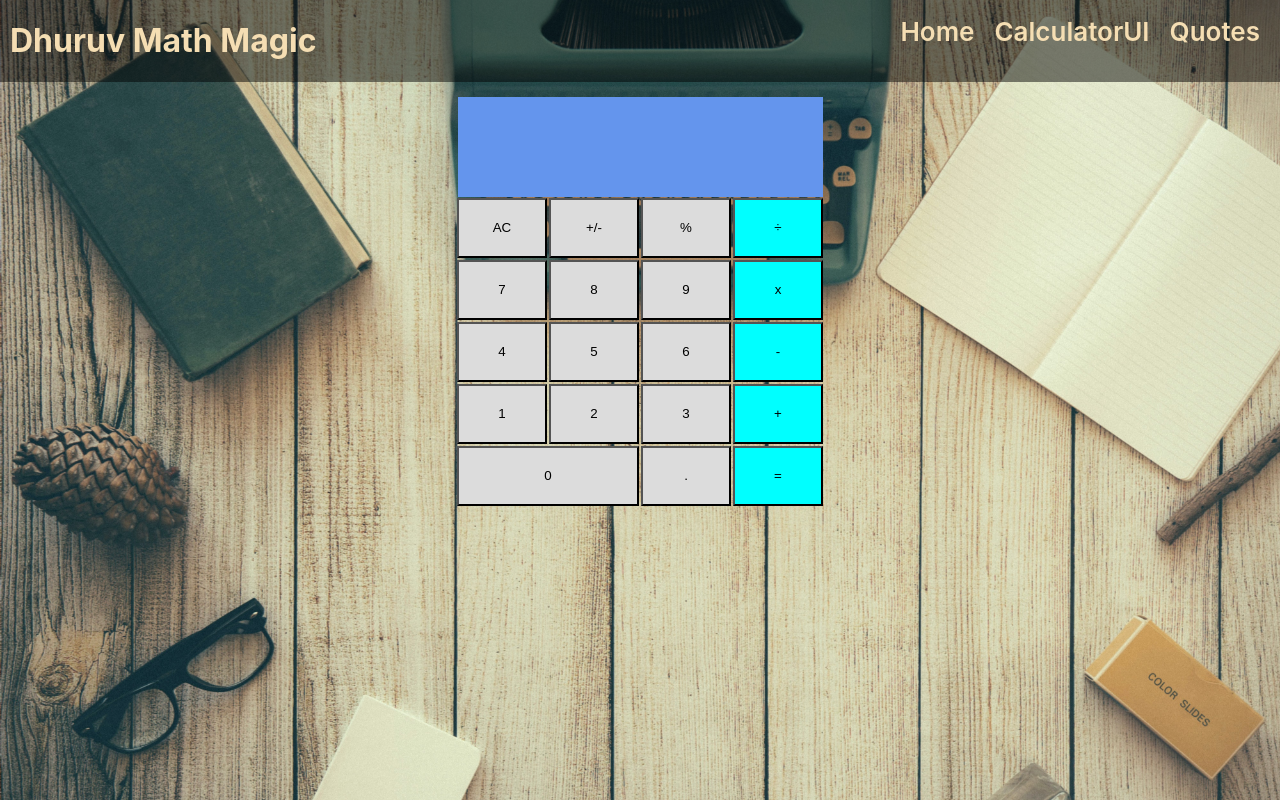
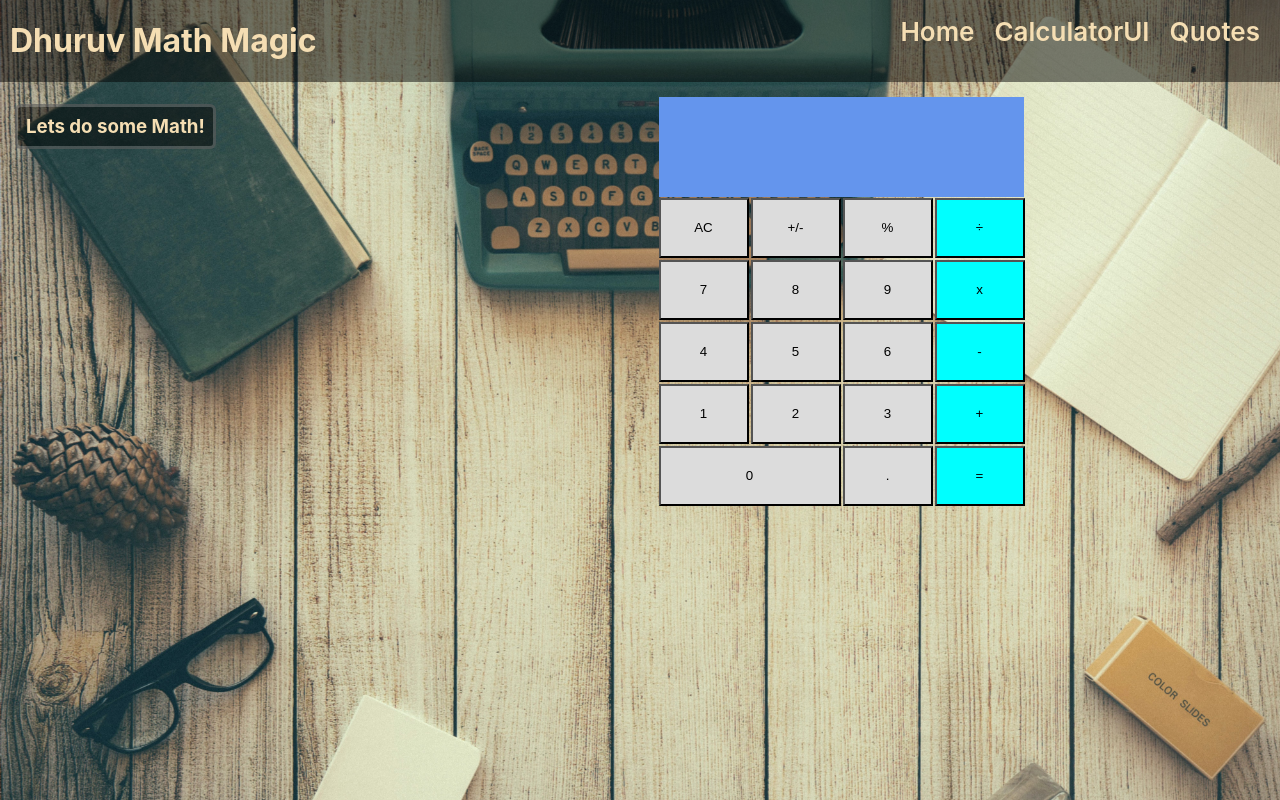
Before and after one commit to DhuruvSingh/math-magicians-app, a React (Create React App) app: page /CalculatorUI in a window 1280 px wide. Built offline with nearby package versions, Linux system fonts and the light colour scheme.

Commit message:
Fixed requested changes

```diff
--- a/src/App.js
+++ b/src/App.js
@@ -1,4 +1,3 @@
-/* eslint-disable react/prefer-stateless-function */
 import React from 'react';
 // eslint-disable-next-line import/no-extraneous-dependencies
 import {
@@ -6,18 +5,18 @@ import {
   Routes,
   Route,
 } from 'react-router-dom';
-// eslint-disable-next-line import/extensions
-import CalculatorUI from './Components/CalculatorUI.js';
+import Calculatorui from './Components/Calculatorui';
 import Quotes from './Components/Quotes';
 import Home from './Components/Home';
 
+// eslint-disable-next-line react/prefer-stateless-function
 class App extends React.Component {
   render() {
     return (
       <Router>
         <Routes>
           <Route path="/Quotes" element={<Quotes />} />
-          <Route path="/CalculatorUI" element={<CalculatorUI />} />
+          <Route path="/CalculatorUI" element={<Calculatorui />} />
           <Route path="/" element={<Home />} />
         </Routes>
       </Router>
--- a/src/Components/calculatorUI.css
+++ b/src/Components/calculatorUI.css
@@ -9,8 +9,21 @@
   display: flex;
   background-color: khaki;
   flex-direction: column;
-  align-items: center;
+  align-items: flex-end;
   height: 100vh;
+}
+
+.calculatorMain h3 {
+  margin-left: 10px;
+  margin-right: 10px;
+  background: #0000007d;
+  border: solid #ffffff38;
+  border-radius: 6px;
+  padding: 8px;
+  color: wheat;
+  position: absolute;
+  left: 5px;
+  top: 85px;
 }
 
 .mainCalc {
@@ -19,6 +32,7 @@
   text-align: end;
   align-items: center;
   width: 365px;
+  margin-right: 20%;
 }
 
 .buttons {
@@ -34,6 +48,7 @@
   align-items: center;
   font-size: 40px;
   margin-top: 15px;
+  margin-right: 20%;
 }
 
 .calcNumBtn {
--- a/src/Components/calculatorUI.js
+++ b/src/Components/calculatorUI.js
@@ -1,9 +1,9 @@
-import './CalculatorUI.css';
+import './calculatorui.css';
 import { useState } from 'react';
 import calculate from '../logic/calculate';
 import Header from './Header';
 
-const CalculatorUI = () => {
+const Calculatorui = () => {
   const [state, setState] = useState({ total: '', next: '', operation: '' });
 
   const handleClick = (event) => {
@@ -17,6 +17,7 @@ const CalculatorUI = () => {
     <>
       <div className="calculatorMain">
         <Header />
+        <h3>Lets do some Math!</h3>
         <div className="outputBox">
           {total}
           {operation}
@@ -63,4 +64,4 @@ const KeyBoard = (props) => {
   );
 };
 
-export default CalculatorUI;
+export default Calculatorui;
```
